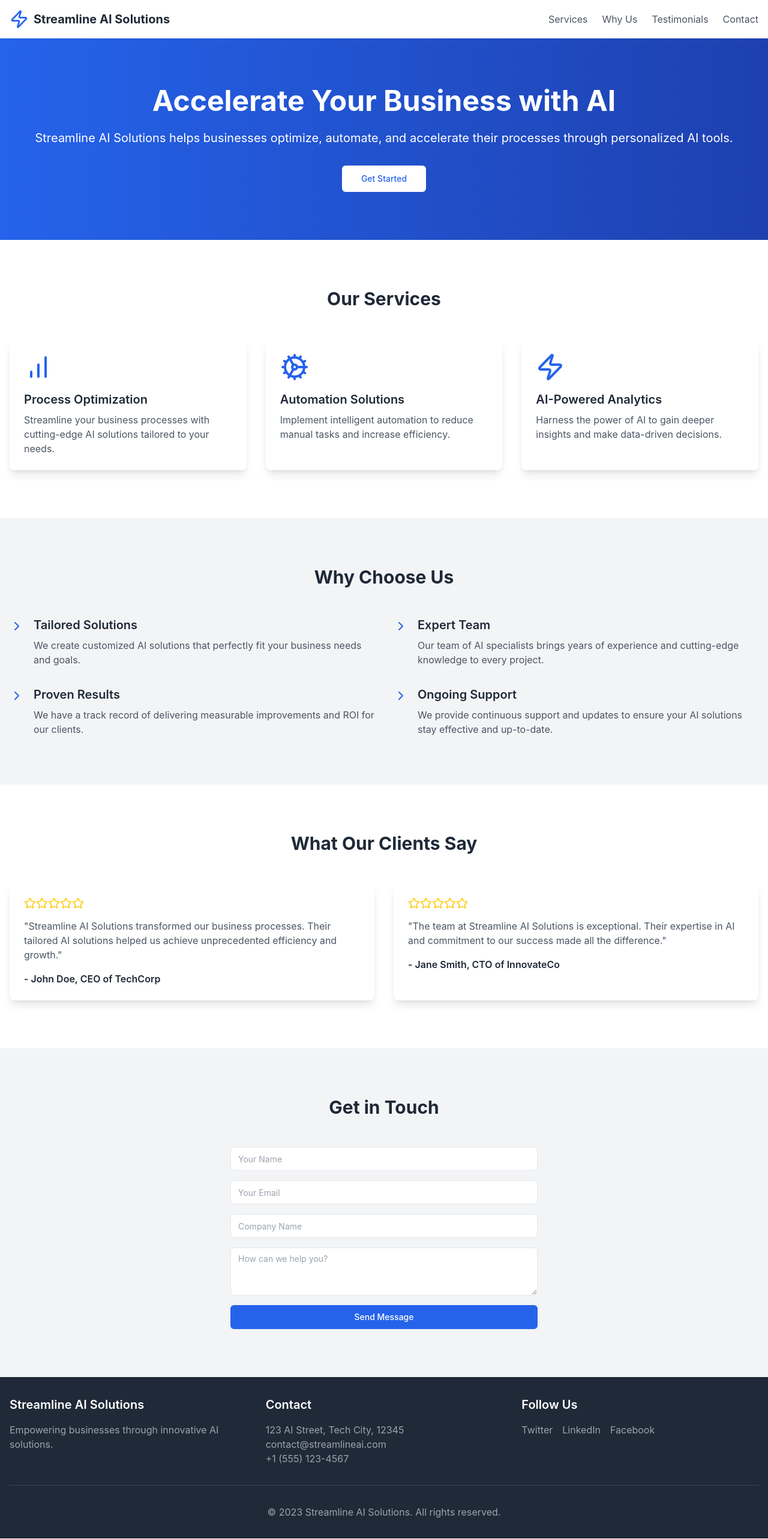
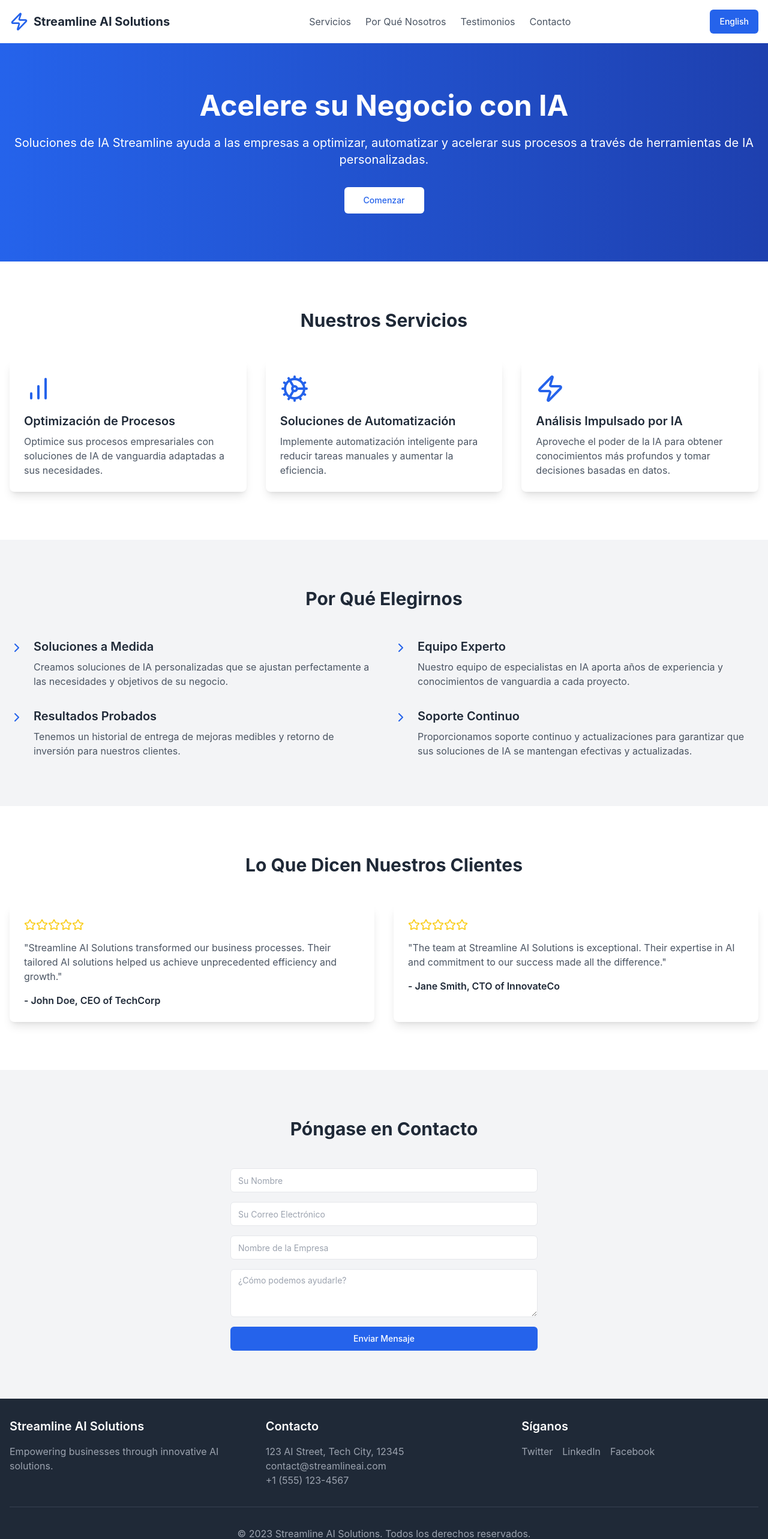
Before and after one commit to Toitw/streamline-ai-solutions-web, a React (Create React App) app: page / in a window 1280 px wide. Shown: the top 2566 px of the page at 60% size. Built offline with nearby package versions, Linux system fonts and the light colour scheme.

Commit message:
Add complete translations

```diff
--- a/src/frontend.tsx
+++ b/src/frontend.tsx
@@ -5,8 +5,83 @@ import { Textarea } from "./components/ui/textarea.tsx"
 import { AlignJustify, X, ChevronRight, Zap, BarChart, Cog, Star } from 'lucide-react'
 import axios from 'axios';
 
+// Add translations
+const translations = {
+  en: {
+    title: "Streamline AI Solutions",
+    tagline: "Accelerate Your Business with AI",
+    description: "Streamline AI Solutions helps businesses optimize, automate, and accelerate their processes through personalized AI tools.",
+    getStarted: "Get Started",
+    services: "Services",
+    whyUs: "Why Us",
+    testimonials: "Testimonials",
+    contact: "Contact",
+    ourServices: "Our Services",
+    processOptimization: "Process Optimization",
+    processOptimizationDesc: "Streamline your business processes with cutting-edge AI solutions tailored to your needs.",
+    automationSolutions: "Automation Solutions",
+    automationSolutionsDesc: "Implement intelligent automation to reduce manual tasks and increase efficiency.",
+    aiPoweredAnalytics: "AI-Powered Analytics",
+    aiPoweredAnalyticsDesc: "Harness the power of AI to gain deeper insights and make data-driven decisions.",
+    whyChooseUs: "Why Choose Us",
+    tailoredSolutions: "Tailored Solutions",
+    tailoredSolutionsDesc: "We create customized AI solutions that perfectly fit your business needs and goals.",
+    expertTeam: "Expert Team",
+    expertTeamDesc: "Our team of AI specialists brings years of experience and cutting-edge knowledge to every project.",
+    provenResults: "Proven Results",
+    provenResultsDesc: "We have a track record of delivering measurable improvements and ROI for our clients.",
+    ongoingSupport: "Ongoing Support",
+    ongoingSupportDesc: "We provide continuous support and updates to ensure your AI solutions stay effective and up-to-date.",
+    whatOurClientsSay: "What Our Clients Say",
+    getInTouch: "Get in Touch",
+    yourName: "Your Name",
+    yourEmail: "Your Email",
+    companyName: "Company Name",
+    howCanWeHelp: "How can we help you?",
+    sendMessage: "Send Message",
+    followUs: "Follow Us",
+    allRightsReserved: "All rights reserved.",
+  },
+  es: {
+    title: "Streamline AI Solutions",
+    tagline: "Acelere su Negocio con IA",
+    description: "Soluciones de IA Streamline ayuda a las empresas a optimizar, automatizar y acelerar sus procesos a través de herramientas de IA personalizadas.",
+    getStarted: "Comenzar",
+    services: "Servicios",
+    whyUs: "Por Qué Nosotros",
+    testimonials: "Testimonios",
+    contact: "Contacto",
+    ourServices: "Nuestros Servicios",
+    processOptimization: "Optimización de Procesos",
+    processOptimizationDesc: "Optimice sus procesos empresariales con soluciones de IA de vanguardia adaptadas a sus necesidades.",
+    automationSolutions: "Soluciones de Automatización",
+    automationSolutionsDesc: "Implemente automatización inteligente para reducir tareas manuales y aumentar la eficiencia.",
+    aiPoweredAnalytics: "Análisis Impulsado por IA",
+    aiPoweredAnalyticsDesc: "Aproveche el poder de la IA para obtener conocimientos más profundos y tomar decisiones basadas en datos.",
+    whyChooseUs: "Por Qué Elegirnos",
+    tailoredSolutions: "Soluciones a Medida",
+    tailoredSolutionsDesc: "Creamos soluciones de IA personalizadas que se ajustan perfectamente a las necesidades y objetivos de su negocio.",
+    expertTeam: "Equipo Experto",
+    expertTeamDesc: "Nuestro equipo de especialistas en IA aporta años de experiencia y conocimientos de vanguardia a cada proyecto.",
+    provenResults: "Resultados Probados",
+    provenResultsDesc: "Tenemos un historial de entrega de mejoras medibles y retorno de inversión para nuestros clientes.",
+    ongoingSupport: "Soporte Continuo",
+    ongoingSupportDesc: "Proporcionamos soporte continuo y actualizaciones para garantizar que sus soluciones de IA se mantengan efectivas y actualizadas.",
+    whatOurClientsSay: "Lo Que Dicen Nuestros Clientes",
+    getInTouch: "Póngase en Contacto",
+    yourName: "Su Nombre",
+    yourEmail: "Su Correo Electrónico",
+    companyName: "Nombre de la Empresa",
+    howCanWeHelp: "¿Cómo podemos ayudarle?",
+    sendMessage: "Enviar Mensaje",
+    followUs: "Síganos",
+    allRightsReserved: "Todos los derechos reservados.",
+  }
+};
+
 export default function StreamlineAISolutions() {
   const [isMenuOpen, setIsMenuOpen] = useState(false)
+  const [language, setLanguage] = useState('es') // Default to Spanish
 
   const toggleMenu = () => {
     setIsMenuOpen(!isMenuOpen)
@@ -35,31 +110,42 @@ export default function StreamlineAISolutions() {
     }
   };
 
+  const toggleLanguage = () => {
+    setLanguage(language === 'es' ? 'en' : 'es');
+  };
+
+  const t = translations[language];
+
   return (
     <div className="min-h-screen flex flex-col bg-white text-gray-800">
       <header className="bg-white shadow-sm">
         <div className="container mx-auto px-4 py-4 flex justify-between items-center">
           <div className="flex items-center space-x-2">
             <Zap className="w-8 h-8 text-blue-600" />
-            <span className="text-xl font-bold text-gray-800">Streamline AI Solutions</span>
+            <span className="text-xl font-bold text-gray-800">{t.title}</span>
           </div>
           <nav className="hidden md:flex space-x-6">
-            <a href="#services" className="text-gray-600 hover:text-blue-600 transition-colors">Services</a>
-            <a href="#why-us" className="text-gray-600 hover:text-blue-600 transition-colors">Why Us</a>
-            <a href="#testimonials" className="text-gray-600 hover:text-blue-600 transition-colors">Testimonials</a>
-            <a href="#contact" className="text-gray-600 hover:text-blue-600 transition-colors">Contact</a>
+            <a href="#services" className="text-gray-600 hover:text-blue-600 transition-colors">{t.services}</a>
+            <a href="#why-us" className="text-gray-600 hover:text-blue-600 transition-colors">{t.whyUs}</a>
+            <a href="#testimonials" className="text-gray-600 hover:text-blue-600 transition-colors">{t.testimonials}</a>
+            <a href="#contact" className="text-gray-600 hover:text-blue-600 transition-colors">{t.contact}</a>
           </nav>
-          <Button variant="ghost" size="icon" className="md:hidden" onClick={toggleMenu}>
-            {isMenuOpen ? <X className="h-6 w-6" /> : <AlignJustify className="h-6 w-6" />}
-          </Button>
+          <div className="flex items-center space-x-4">
+            <Button onClick={toggleLanguage} className="bg-blue-600 text-white hover:bg-blue-700">
+              {language === 'es' ? 'English' : 'Español'}
+            </Button>
+            <Button variant="ghost" size="icon" className="md:hidden" onClick={toggleMenu}>
+              {isMenuOpen ? <X className="h-6 w-6" /> : <AlignJustify className="h-6 w-6" />}
+            </Button>
+          </div>
         </div>
         {isMenuOpen && (
           <nav className="md:hidden bg-white py-4 px-4">
             <div className="flex flex-col space-y-4">
-              <a href="#services" className="text-gray-600 hover:text-blue-600 transition-colors" onClick={toggleMenu}>Services</a>
-              <a href="#why-us" className="text-gray-600 hover:text-blue-600 transition-colors" onClick={toggleMenu}>Why Us</a>
-              <a href="#testimonials" className="text-gray-600 hover:text-blue-600 transition-colors" onClick={toggleMenu}>Testimonials</a>
-              <a href="#contact" className="text-gray-600 hover:text-blue-600 transition-colors" onClick={toggleMenu}>Contact</a>
+              <a href="#services" className="text-gray-600 hover:text-blue-600 transition-colors" onClick={toggleMenu}>{t.services}</a>
+              <a href="#why-us" className="text-gray-600 hover:text-blue-600 transition-colors" onClick={toggleMenu}>{t.whyUs}</a>
+              <a href="#testimonials" className="text-gray-600 hover:text-blue-600 transition-colors" onClick={toggleMenu}>{t.testimonials}</a>
+              <a href="#contact" className="text-gray-600 hover:text-blue-600 transition-colors" onClick={toggleMenu}>{t.contact}</a>
             </div>
           </nav>
         )}
@@ -68,30 +154,30 @@ export default function StreamlineAISolutions() {
       <main className="flex-grow">
         <section className="bg-gradient-to-r from-blue-600 to-blue-800 text-white py-20">
           <div className="container mx-auto px-4 text-center">
-            <h1 className="text-4xl md:text-5xl font-bold mb-6">Accelerate Your Business with AI</h1>
-            <p className="text-xl mb-8">Streamline AI Solutions helps businesses optimize, automate, and accelerate their processes through personalized AI tools.</p>
-            <Button size="lg" className="bg-white text-blue-600 hover:bg-blue-50">Get Started</Button>
+            <h1 className="text-4xl md:text-5xl font-bold mb-6">{t.tagline}</h1>
+            <p className="text-xl mb-8">{t.description}</p>
+            <Button size="lg" className="bg-white text-blue-600 hover:bg-blue-50">{t.getStarted}</Button>
           </div>
         </section>
 
         <section id="services" className="py-20">
           <div className="container mx-auto px-4">
-            <h2 className="text-3xl font-bold text-center mb-12">Our Services</h2>
+            <h2 className="text-3xl font-bold text-center mb-12">{t.ourServices}</h2>
             <div className="grid grid-cols-1 md:grid-cols-3 gap-8">
               <div className="bg-white p-6 rounded-lg shadow-lg">
                 <BarChart className="w-12 h-12 text-blue-600 mb-4" />
-                <h3 className="text-xl font-semibold mb-2">Process Optimization</h3>
-                <p className="text-gray-600">Streamline your business processes with cutting-edge AI solutions tailored to your needs.</p>
+                <h3 className="text-xl font-semibold mb-2">{t.processOptimization}</h3>
+                <p className="text-gray-600">{t.processOptimizationDesc}</p>
               </div>
               <div className="bg-white p-6 rounded-lg shadow-lg">
                 <Cog className="w-12 h-12 text-blue-600 mb-4" />
-                <h3 className="text-xl font-semibold mb-2">Automation Solutions</h3>
-                <p className="text-gray-600">Implement intelligent automation to reduce manual tasks and increase efficiency.</p>
+                <h3 className="text-xl font-semibold mb-2">{t.automationSolutions}</h3>
+                <p className="text-gray-600">{t.automationSolutionsDesc}</p>
               </div>
               <div className="bg-white p-6 rounded-lg shadow-lg">
                 <Zap className="w-12 h-12 text-blue-600 mb-4" />
-                <h3 className="text-xl font-semibold mb-2">AI-Powered Analytics</h3>
-                <p className="text-gray-600">Harness the power of AI to gain deeper insights and make data-driven decisions.</p>
+                <h3 className="text-xl font-semibold mb-2">{t.aiPoweredAnalytics}</h3>
+                <p className="text-gray-600">{t.aiPoweredAnalyticsDesc}</p>
               </div>
             </div>
           </div>
@@ -99,34 +185,34 @@ export default function StreamlineAISolutions() {
 
         <section id="why-us" className="bg-gray-100 py-20">
           <div className="container mx-auto px-4">
-            <h2 className="text-3xl font-bold text-center mb-12">Why Choose Us</h2>
+            <h2 className="text-3xl font-bold text-center mb-12">{t.whyChooseUs}</h2>
             <div className="grid grid-cols-1 md:grid-cols-2 gap-8">
               <div className="flex items-start space-x-4">
                 <ChevronRight className="w-6 h-6 text-blue-600 flex-shrink-0 mt-1" />
                 <div>
-                  <h3 className="text-xl font-semibold mb-2">Tailored Solutions</h3>
-                  <p className="text-gray-600">We create customized AI solutions that perfectly fit your business needs and goals.</p>
+                  <h3 className="text-xl font-semibold mb-2">{t.tailoredSolutions}</h3>
+                  <p className="text-gray-600">{t.tailoredSolutionsDesc}</p>
                 </div>
               </div>
               <div className="flex items-start space-x-4">
                 <ChevronRight className="w-6 h-6 text-blue-600 flex-shrink-0 mt-1" />
                 <div>
-                  <h3 className="text-xl font-semibold mb-2">Expert Team</h3>
-                  <p className="text-gray-600">Our team of AI specialists brings years of experience and cutting-edge knowledge to every project.</p>
+                  <h3 className="text-xl font-semibold mb-2">{t.expertTeam}</h3>
+                  <p className="text-gray-600">{t.expertTeamDesc}</p>
                 </div>
               </div>
               <div className="flex items-start space-x-4">
                 <ChevronRight className="w-6 h-6 text-blue-600 flex-shrink-0 mt-1" />
                 <div>
-                  <h3 className="text-xl font-semibold mb-2">Proven Results</h3>
-                  <p className="text-gray-600">We have a track record of delivering measurable improvements and ROI for our clients.</p>
+                  <h3 className="text-xl font-semibold mb-2">{t.provenResults}</h3>
+                  <p className="text-gray-600">{t.provenResultsDesc}</p>
                 </div>
               </div>
               <div className="flex items-start space-x-4">
                 <ChevronRight className="w-6 h-6 text-blue-600 flex-shrink-0 mt-1" />
                 <div>
-                  <h3 className="text-xl font-semibold mb-2">Ongoing Support</h3>
-                  <p className="text-gray-600">We provide continuous support and updates to ensure your AI solutions stay effective and up-to-date.</p>
+                  <h3 className="text-xl font-semibold mb-2">{t.ongoingSupport}</h3>
+                  <p className="text-gray-600">{t.ongoingSupportDesc}</p>
                 </div>
               </div>
             </div>
@@ -135,7 +221,7 @@ export default function StreamlineAISolutions() {
 
         <section id="testimonials" className="py-20">
           <div className="container mx-auto px-4">
-            <h2 className="text-3xl font-bold text-center mb-12">What Our Clients Say</h2>
+            <h2 className="text-3xl font-bold text-center mb-12">{t.whatOurClientsSay}</h2>
             <div className="grid grid-cols-1 md:grid-cols-2 gap-8">
               <div className="bg-white p-6 rounded-lg shadow-lg">
                 <div className="flex items-center mb-4">
@@ -165,14 +251,14 @@ export default function StreamlineAISolutions() {
 
         <section id="contact" className="bg-gray-100 py-20">
           <div className="container mx-auto px-4">
-            <h2 className="text-3xl font-bold text-center mb-12">Get in Touch</h2>
+            <h2 className="text-3xl font-bold text-center mb-12">{t.getInTouch}</h2>
             <div className="max-w-lg mx-auto">
               <form className="space-y-4" onSubmit={handleSubmit}>
-                <Input type="text" name="name" placeholder="Your Name" value={formData.name} onChange={handleInputChange} />
-                <Input type="email" name="email" placeholder="Your Email" value={formData.email} onChange={handleInputChange} />
-                <Input type="text" name="company" placeholder="Company Name" value={formData.company} onChange={handleInputChange} />
-                <Textarea name="message" placeholder="How can we help you?" value={formData.message} onChange={handleInputChange} />
-                <Button type="submit" className="w-full bg-blue-600 text-white hover:bg-blue-700">Send Message</Button>
+                <Input type="text" name="name" placeholder={t.yourName} value={formData.name} onChange={handleInputChange} />
+                <Input type="email" name="email" placeholder={t.yourEmail} value={formData.email} onChange={handleInputChange} />
+                <Input type="text" name="company" placeholder={t.companyName} value={formData.company} onChange={handleInputChange} />
+                <Textarea name="message" placeholder={t.howCanWeHelp} value={formData.message} onChange={handleInputChange} />
+                <Button type="submit" className="w-full bg-blue-600 text-white hover:bg-blue-700">{t.sendMessage}</Button>
               </form>
             </div>
           </div>
@@ -183,17 +269,17 @@ export default function StreamlineAISolutions() {
         <div className="container mx-auto px-4">
           <div className="grid grid-cols-1 md:grid-cols-3 gap-8">
             <div>
-              <h3 className="text-xl font-semibold mb-4">Streamline AI Solutions</h3>
+              <h3 className="text-xl font-semibold mb-4">{t.title}</h3>
               <p className="text-gray-400">Empowering businesses through innovative AI solutions.</p>
             </div>
             <div>
-              <h3 className="text-xl font-semibold mb-4">Contact</h3>
+              <h3 className="text-xl font-semibold mb-4">{t.contact}</h3>
               <p className="text-gray-400">123 AI Street, Tech City, 12345</p>
               <p className="text-gray-400">contact@streamlineai.com</p>
               <p className="text-gray-400">+1 (555) 123-4567</p>
             </div>
             <div>
-              <h3 className="text-xl font-semibold mb-4">Follow Us</h3>
+              <h3 className="text-xl font-semibold mb-4">{t.followUs}</h3>
               <div className="flex space-x-4">
                 <button onClick={() => window.open('https://twitter.com', '_blank')} className="text-gray-400 hover:text-white transition-colors">Twitter</button>
                 <button onClick={() => window.open('https://linkedin.com', '_blank')} className="text-gray-400 hover:text-white transition-colors">LinkedIn</button>
@@ -202,7 +288,7 @@ export default function StreamlineAISolutions() {
             </div>
           </div>
           <div className="mt-8 pt-8 border-t border-gray-700 text-center text-gray-400">
-            <p>&copy; 2023 Streamline AI Solutions. All rights reserved.</p>
+            <p>&copy; 2023 {t.title}. {t.allRightsReserved}</p>
           </div>
         </div>
       </footer>
```
